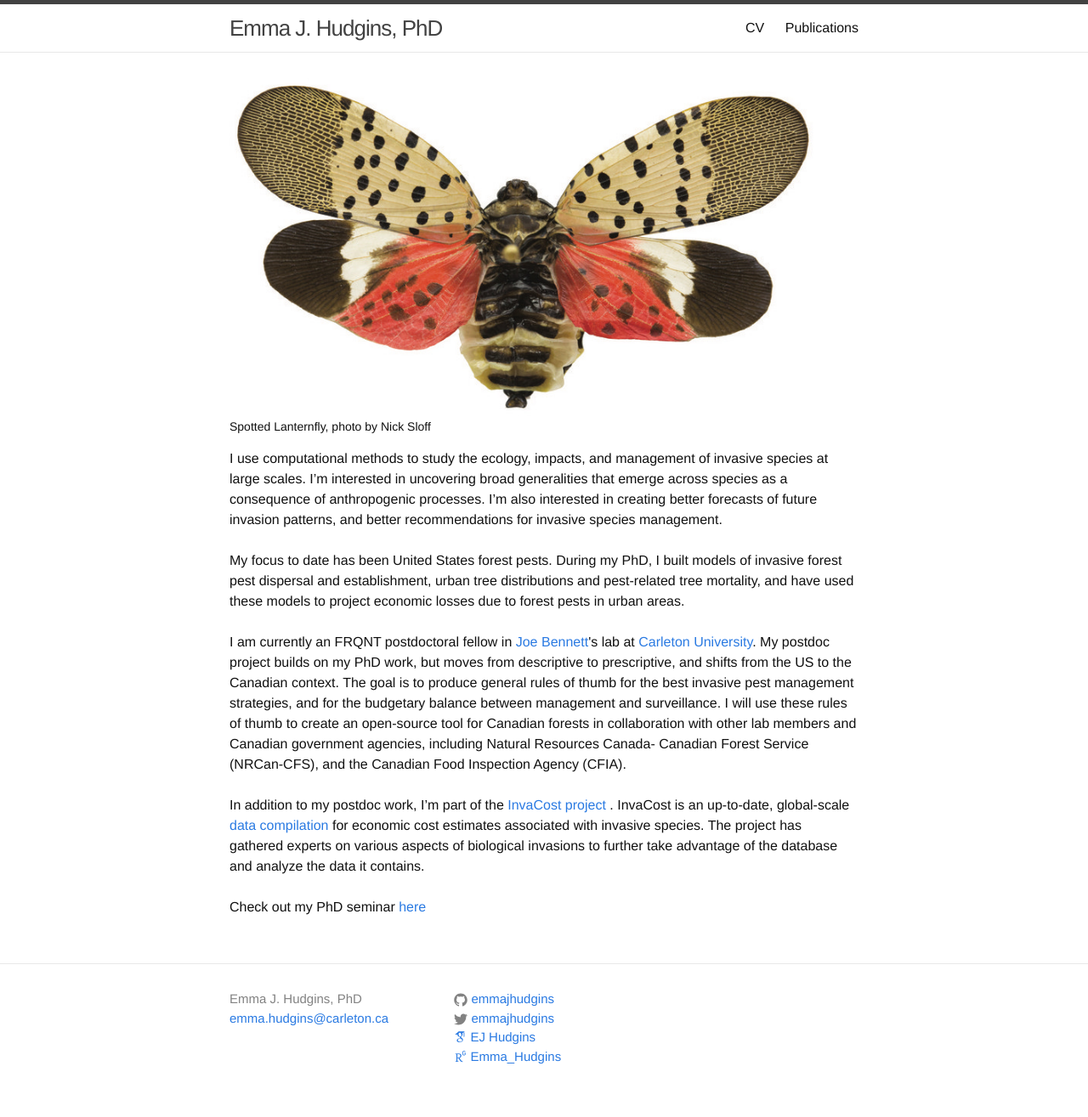
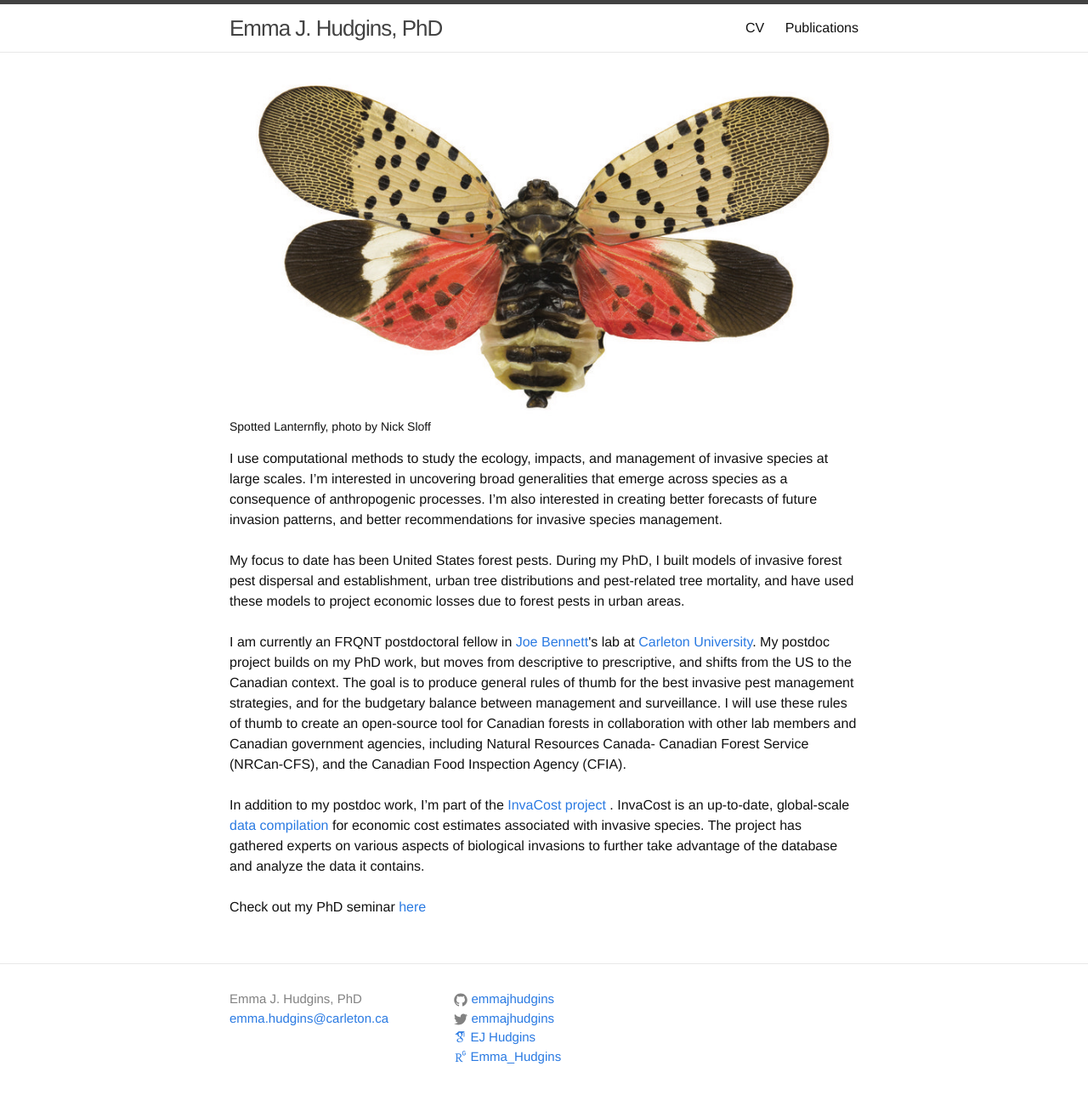
Before and after one commit to emmajhudgins/emmajhudgins.github.io, a Jekyll site: the page built from index.html, in a window 1280 px wide. Shown: the whole page at 85% size. Built offline with Jekyll 4.4.1, drawn with Linux system fonts in a browser that asks for light colours; nearby versions of some CDN libraries; some web fonts are replaced.

Commit message:
recenter

```diff
--- a/index.html
+++ b/index.html
@@ -4,7 +4,9 @@ layout: default
 
 <div class="home">
 <figure>
-<img src="assets/SLF.jpg" alt="image of Spotted Lanternfly (Nick Sloff)" class="inline"/, height='400', align="middle">
+	<center>
+<img src="assets/SLF.jpg" alt="image of Spotted Lanternfly (Nick Sloff)" class="inline"/, height='400'>
+</center>
 <figcaption>Spotted Lanternfly, photo by Nick Sloff</figcaption>
 </figure>
 	I use computational methods to study the ecology, impacts, and management of invasive species at large scales. I’m interested in uncovering broad generalities that emerge across species as a consequence of anthropogenic processes. I’m also interested in creating better forecasts of future invasion patterns, and better recommendations for invasive species management.<br><br>
```
Also changed, not shown: 3 other files.
